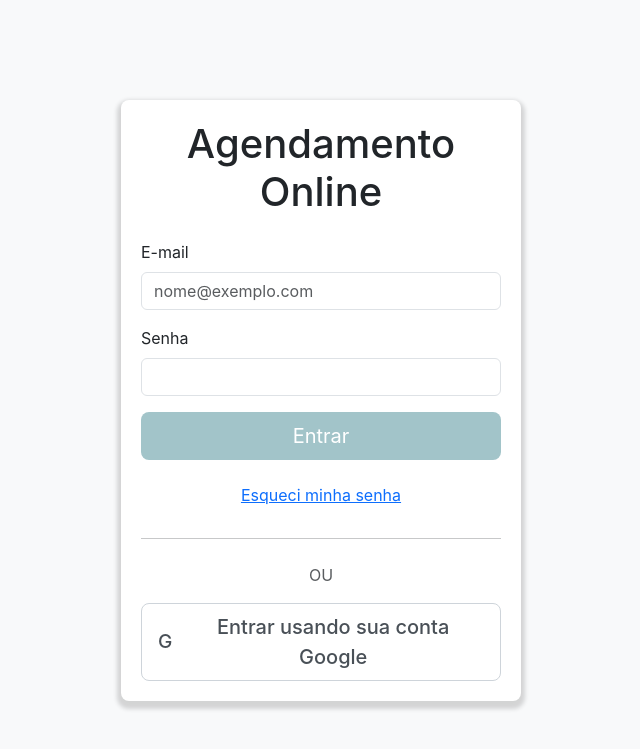
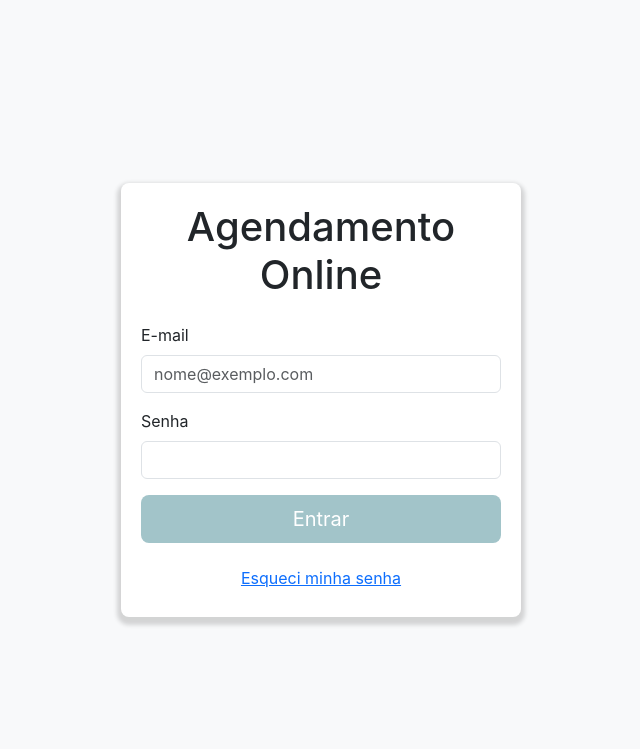
Before and after one commit to IanDerick/Agendamento-de-Consulta, a PHP site: page / in a window 1280 px wide. Shown: the top 749 px of the page, without its empty margins (319-959 px from the left). Run offline with PHP 8.4, Linux system fonts and the light colour scheme.

Commit message:
Retirando botao de login com Google e Adicionando preview do nome no modal de editar paciente

```diff
--- a/actions/atualiza_paciente.php
+++ b/actions/atualiza_paciente.php
@@ -17,11 +17,11 @@
     try {
         $stmt = $pdo->prepare("UPDATE PACIENTE SET nome = :nome, cpf = :cpf, email = :email, telefone = :telefone WHERE CODPACIENTE = :id");
         $stmt->execute([
+            ':id' => $id,
             ':nome' => $nome,
             ':cpf' => $cpf,
             ':email' => $email,
             ':telefone' => $telefone,
-            ':id' => $id
         ]);
         $_SESSION['success'] = "Paciente atualizado com sucesso!";
     } catch (PDOException $e) {
--- a/assets/js/script.js
+++ b/assets/js/script.js
@@ -43,5 +43,7 @@ document.addEventListener('DOMContentLoaded', function () {
       modalEdita.querySelector('#cpf').value = cpf;
       modalEdita.querySelector('#email').value = email;
       modalEdita.querySelector('#telefone').value = telefone;
+
+      modalEdita.querySelector('#previewNome').textContent = nome;
   });
 });
--- a/index.php
+++ b/index.php
@@ -36,16 +36,6 @@
                 <button type="button" class="btn btn-link" data-bs-toggle="modal" data-bs-target="#modalResetSenha">Esqueci minha senha</button>
             </div>
         </form>
-        <hr class="my-4">
-        <div class="text-center mb-3">
-            <span class="text-muted">OU</span>
-        </div>
-        <div class="d-grid gap-2">
-            <button class="btn google-btn btn-lg d-flex align-items-center justify-content-center">
-                <span class="google-icon">G</span>
-                Entrar usando sua conta Google
-            </button>
-        </div>
     </div>
 
     <?php include 'includes/models/modal_reset_senha.php'; ?>
```
Also changed, not shown: includes/models/modal_edita_paciente.php (+5 -5 lines), includes/navbar.php (indentation only).
